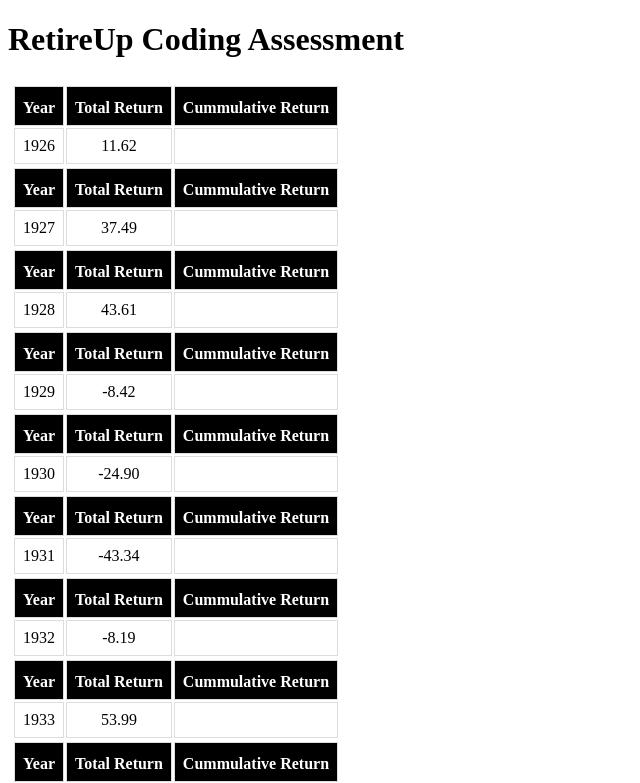
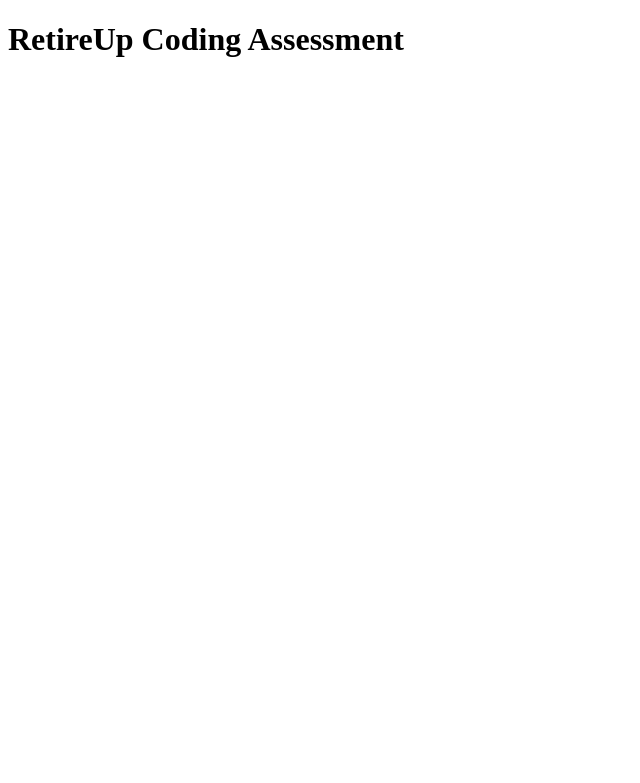
Before and after one commit to eman2017-code/retire-up-coding-assessment, a React (Create React App) app: page / in a window 1280 px wide. Shown: the top 783 px of the page, without its empty margins (0-640 px from the left). Built offline with nearby package versions, Linux system fonts and the light colour scheme.

Commit message:
method created to accumulate totalReturns

```diff
--- a/src/components/ListReturns.js
+++ b/src/components/ListReturns.js
@@ -11,50 +11,78 @@
     super();
 
     this.state = {
-      records: returns,
+      records: [],
+      cumulativeReturnArr: [],
     };
   }
 
-  listReturns() {
-    return this.state.records
-      .slice(0)
-      .reverse()
-      .map((record, i) => {
-        const { year, totalReturn, cummulativeReturn } = record;
-        return (
-          <div>
-            <table>
-              <thead>
-                <tr>
-                  <th>Year</th>
-                  <th>Total Return</th>
-                  <th>Cummulative Return</th>
-                </tr>
-              </thead>
-              <tbody>
-                <tr key={i}>
-                  <td>{year}</td>
-                  <td>{totalReturn}</td>
-                  <td>{cummulativeReturn}</td>
-                </tr>
-              </tbody>
-            </table>
-          </div>
-        );
-      });
+  componentDidMount() {
+    // set the records in ascending order
+    returns.reverse();
+    this.createCumulativeKey();
+    this.addCumulativeValue();
   }
+
+  // iterates through the json object and creates
+  // a cumulativeKey key:value within each object
+  createCumulativeKey() {
+    returns.map(function (record) {
+      record.cumulativeKey = "";
+      return record;
+    });
+  }
+
+  // sets the cumulative values for each record
+  // in the returns array
+  addCumulativeValue() {
+    const totalReturnArr = [];
+    const arr = [];
+
+    returns.forEach((el) => {
+      // convert each totalReturn into a number
+      totalReturnArr.push(Number(el.totalReturn));
+    });
+
+    // create cumulative list of cumulative values
+    totalReturnArr.reduce(function (a, b, i) {
+      return (arr[i] = a + b);
+    }, 0);
+
+    this.state.cumulativeReturnArr.push(arr);
+  }
+
+  //   renderTableHeader() {
+  //     let header = Object.keys(this.state.records[0]);
+  //     console.log(header);
+  //     return header.map((key, i) => {
+  //       return <th key={i}>{key.toUpperCase()}</th>;
+  //     });
+  //   }
+
+  //   renderRow() {
+  //     return this.state.records.map((record, i) => {
+  //       const { year, totalReturn, cumulativeReturn } = record;
+
+  //       return (
+  //         <tr key={i}>
+  //           <td>{year}</td>
+  //           <td>{totalReturn}</td>
+  //           <td>{cumulativeReturn}</td>
+  //         </tr>
+  //       );
+  //     });
+  //   }
 
   render() {
     return (
-      <section>
-        <table>
+      <div>
+        {/* <table id="returns">
           <tbody>
-            <tbody id="returns">
-              <tr>{this.listReturns()}</tr>
-            </tbody>
+            <tr>{this.renderTableHeader()}</tr>
+            {this.renderRow()}
           </tbody>
-        </table>
-      </section>
+        </table> */}
+      </div>
     );
   }
 }
```
